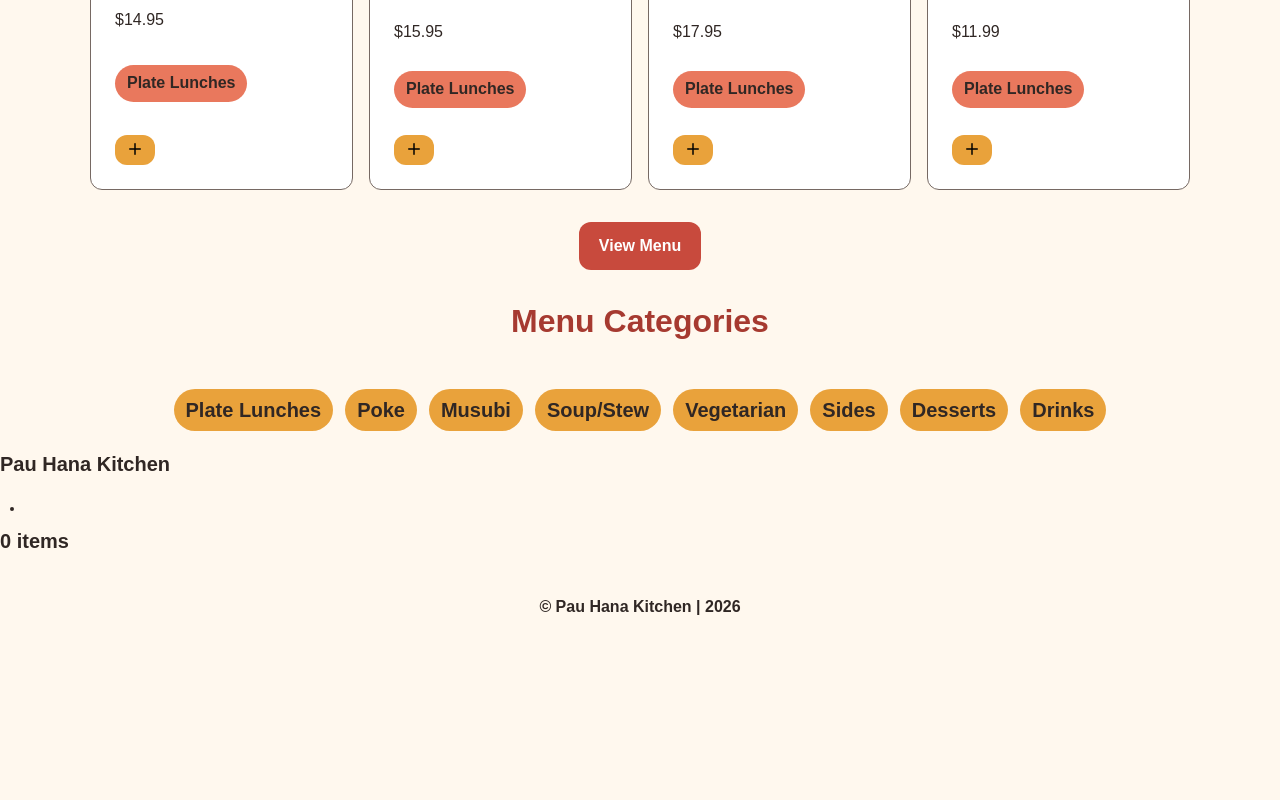
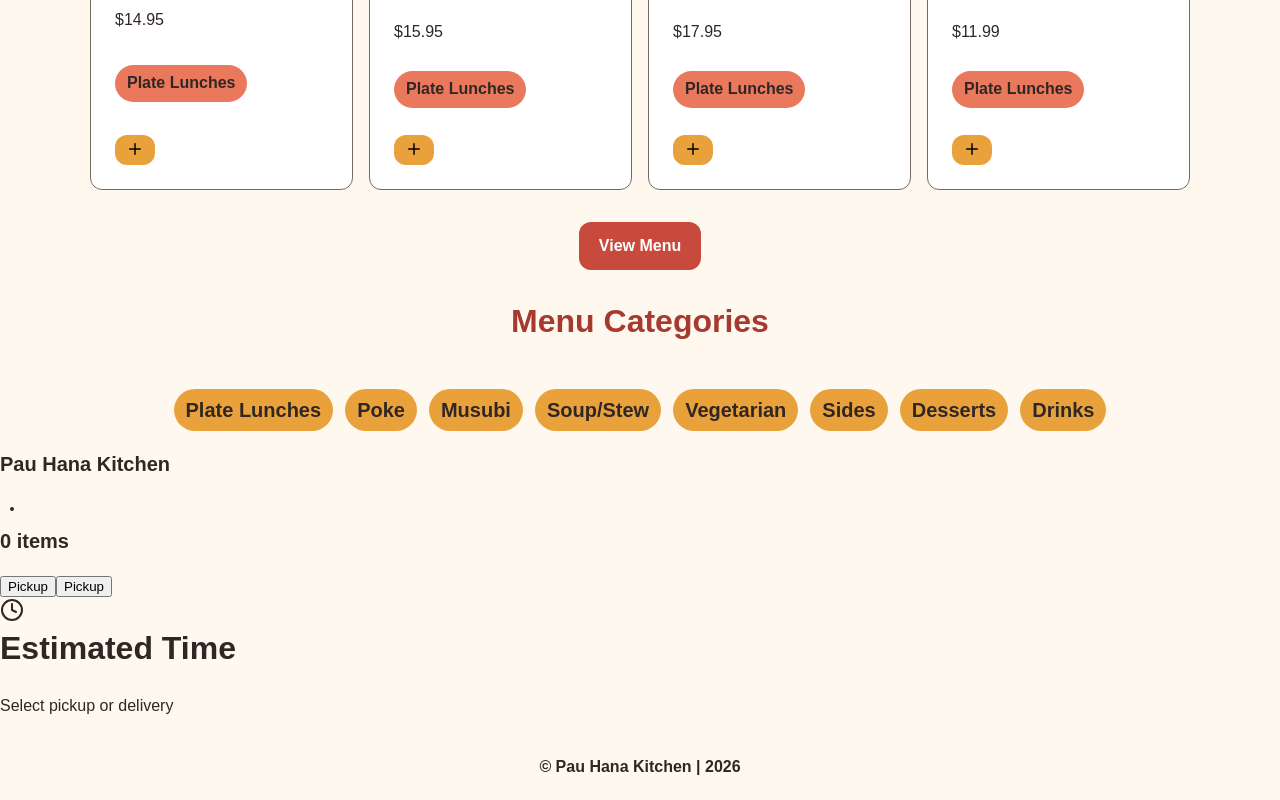
Before and after one commit to jjackson112/pau-hana-kitchen, a React (Vite) app in the folder frontend/: page / in a window 1280 px wide. Shown: the part 842-1642 px from the top of the page. Before the commit the page ends 1482 px from the top, so only its background shows below. Built offline with nearby package versions, Linux system fonts and the light colour scheme.

Commit message:
register OrderType + Time with App.jsx

```diff
--- a/frontend/src/App.jsx
+++ b/frontend/src/App.jsx
@@ -8,6 +8,8 @@ import Menu from './pages/Menu';
 import Checkout from './pages/Checkout';
 import CartSidebar from './components/CartSidebar';
 import CartSummary from './components/CartSummary';
+import OrderType from './components/OrderType';
+import Time from './components/Time';
 
 function App() {
 
@@ -25,6 +27,8 @@ function App() {
 
             <CartSidebar />
             <CartSummary />
+            <OrderType />
+            <Time />
             <Footer />
         </>
 
--- a/frontend/src/components/CartSummary.jsx
+++ b/frontend/src/components/CartSummary.jsx
@@ -7,7 +7,7 @@ function CartSummary() {
     return (
         <section className="cart-summary">
             <h3>Pau Hana Kitchen</h3>
-            <Dot />
+            <Dot aria-hidden="true" />
             <h3>{totalQuantity} items</h3>
         </section>
     )
--- a/frontend/src/components/Time.jsx
+++ b/frontend/src/components/Time.jsx
@@ -5,7 +5,7 @@ function Time({ orderType }) {
 
     return (
         <section className="estimated-time">
-            <Clock />
+            <Clock aria-hidden="true" />
             <div>
                 <h2>Estimated Time</h2>
                 <p>{estimatedTime}</p>
```
